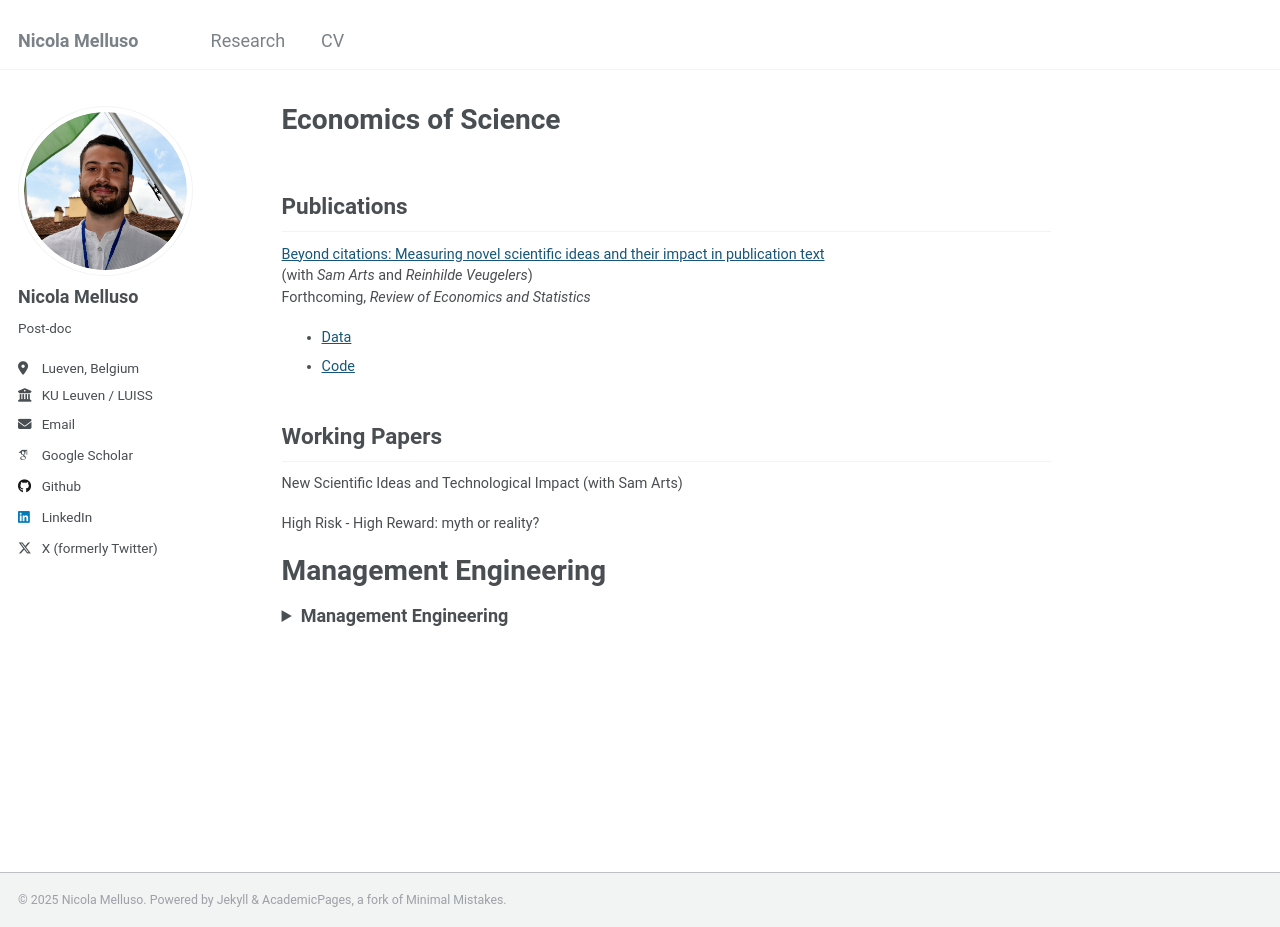
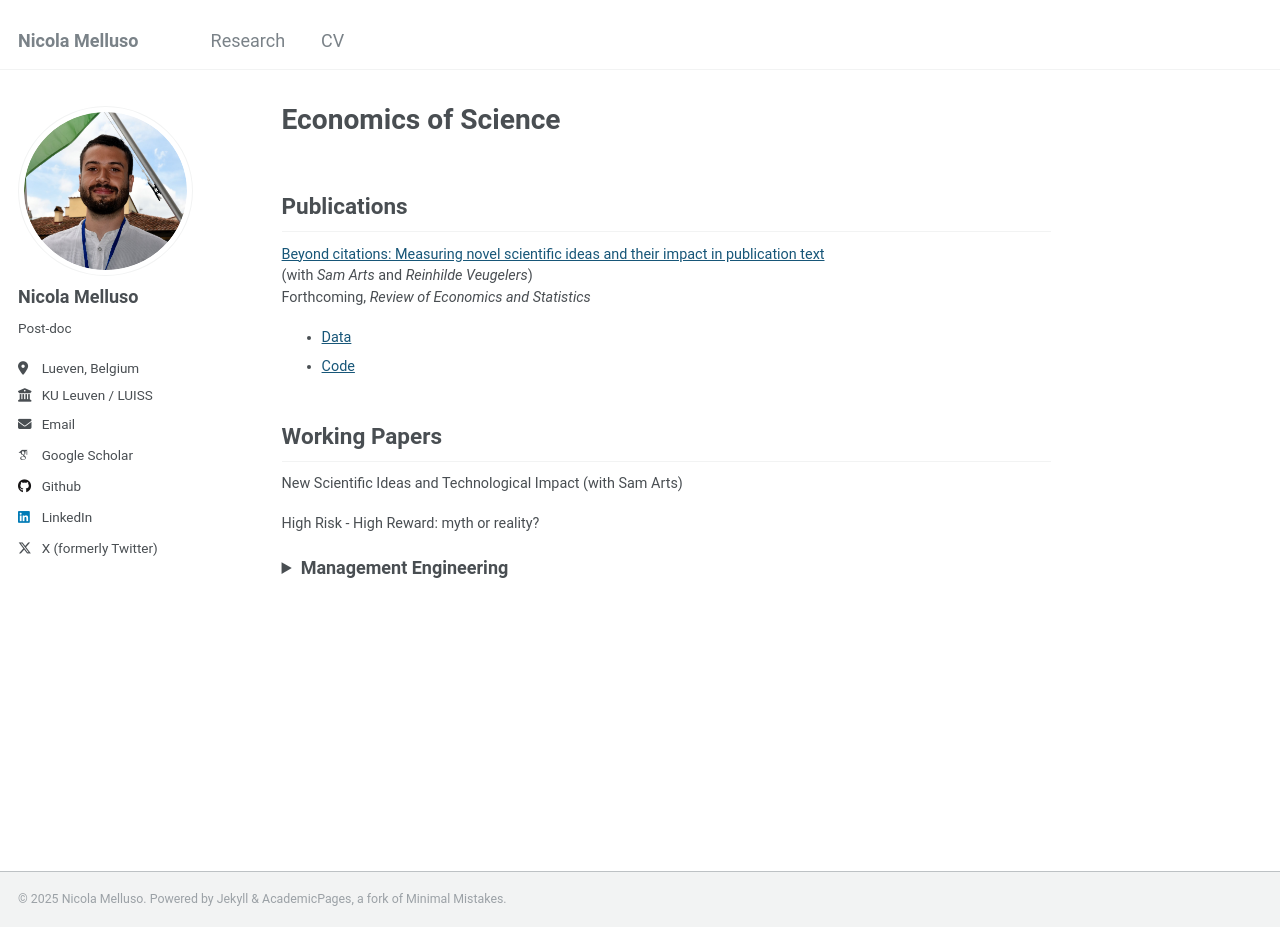
Before and after one commit to nicolamelluso/nicolamelluso.github.io, a Jekyll site: the page built from _pages/research.md, in a window 1280 px wide and 927 px high. Built offline with Jekyll 4.4.1, drawn with Linux system fonts in a browser that asks for light colours; some web fonts are replaced; some of the changed text lies outside the part shown.

Commit message:
Update research.md

```diff
--- a/_pages/research.md
+++ b/_pages/research.md
@@ -17,37 +17,43 @@ New Scientific Ideas and Technological Impact (with Sam Arts)
 
 High Risk - High Reward: myth or reality?
 
-# Management Engineering
-
 <details>
   <summary><strong>Management Engineering</strong></summary>
-
-  **A patent text mining based map: Topics and their trajectories over time**
-  (with _Filippo Chiarello_, _Andrea Bonaccorsi_, and _Gualtiero Fantoni_)
-  *Proceedings of the Design Society: International Conference on Engineering Design*, 2019
-  - [Link](https://doi.org/10.1017/dsi.2019.88)
-
-  **Approaches to automatically extract affordances from patents**
-  (with _Filippo Chiarello_, _Irene Cirri_, _Gualtiero Fantoni_, _Andrea Bonaccorsi_, and _Tommaso Pavanello_)
-  *Proceedings of the Design Society: International Conference on Engineering Design*, 2019
-  - [Link](https://doi.org/10.1017/dsi.2019.89)
-
-  **Text Mining for Innovation Measurement**
-  *Innovating for People and Territories*, 2022
-  - [Link](https://doi.org/10.1007/978-3-030-90551-5_5)
-
-  **The Grammars of Objectives and Key Results**
-  (with _Giuseppe Caruso_, _Gualtiero Fantoni_, _Vito Giordano_, and _Andrea Martini_)
-  *Leading Digital Transformation*, 2022
-  - [Link](https://doi.org/10.1007/978-3-030-84849-2_6)
-
-  **Fast Detection of Relationships between Technologies and Skills: Applying Text Mining to Unconventional Data Sources**
-  (with _Andrea Bonaccorsi_ and _Andrea Martini_)
-  *Innovating for People and Territories*, 2022
-  - [Link](https://doi.org/10.1007/978-3-030-90551-5_6)
-
-  **How to do research on the societal impact of research? Studies from a semantic perspective**
-  (with _Andrea Bonaccorsi_, _Filippo Chiarello_, and _Gualtiero Fantoni_)
-  *18th International Conference on Scientometrics and Informetrics (ISSI 2021)*, 2021
-  - [Link](https://arxiv.org/abs/2103.17198)
+  <ul>
+    <li>
+      <strong>A patent text mining based map: Topics and their trajectories over time</strong><br>
+      (with <em>Filippo Chiarello</em>, <em>Andrea Bonaccorsi</em>, and <em>Gualtiero Fantoni</em>)<br>
+      <em>Proceedings of the Design Society: International Conference on Engineering Design</em>, 2019<br>
+      <a href="https://doi.org/10.1017/dsi.2019.88">Link</a>
+    </li>
+    <li>
+      <strong>Approaches to automatically extract affordances from patents</strong><br>
+      (with <em>Filippo Chiarello</em>, <em>Irene Cirri</em>, <em>Gualtiero Fantoni</em>, <em>Andrea Bonaccorsi</em>, and <em>Tommaso Pavanello</em>)<br>
+      <em>Proceedings of the Design Society: International Conference on Engineering Design</em>, 2019<br>
+      <a href="https://doi.org/10.1017/dsi.2019.89">Link</a>
+    </li>
+    <li>
+      <strong>Text Mining for Innovation Measurement</strong><br>
+      <em>Innovating for People and Territories</em>, 2022<br>
+      <a href="https://doi.org/10.1007/978-3-030-90551-5_5">Link</a>
+    </li>
+    <li>
+      <strong>The Grammars of Objectives and Key Results</strong><br>
+      (with <em>Giuseppe Caruso</em>, <em>Gualtiero Fantoni</em>, <em>Vito Giordano</em>, and <em>Andrea Martini</em>)<br>
+      <em>Leading Digital Transformation</em>, 2022<br>
+      <a href="https://doi.org/10.1007/978-3-030-84849-2_6">Link</a>
+    </li>
+    <li>
+      <strong>Fast Detection of Relationships between Technologies and Skills: Applying Text Mining to Unconventional Data Sources</strong><br>
+      (with <em>Andrea Bonaccorsi</em> and <em>Andrea Martini</em>)<br>
+      <em>Innovating for People and Territories</em>, 2022<br>
+      <a href="https://doi.org/10.1007/978-3-030-90551-5_6">Link</a>
+    </li>
+    <li>
+      <strong>How to do research on the societal impact of research? Studies from a semantic perspective</strong><br>
+      (with <em>Andrea Bonaccorsi</em>, <em>Filippo Chiarello</em>, and <em>Gualtiero Fantoni</em>)<br>
+      <em>18th International Conference on Scientometrics and Informetrics (ISSI 2021)</em>, 2021<br>
+      <a href="https://arxiv.org/abs/2103.17198">Link</a>
+    </li>
+  </ul>
 </details>
```
